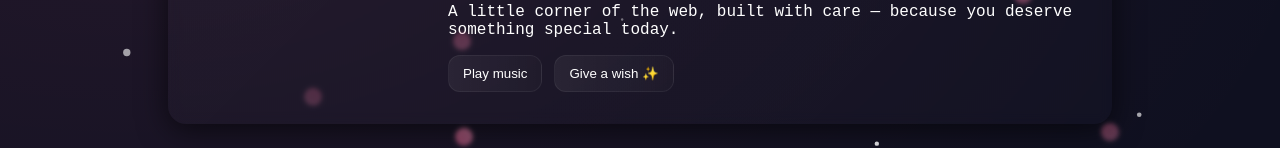
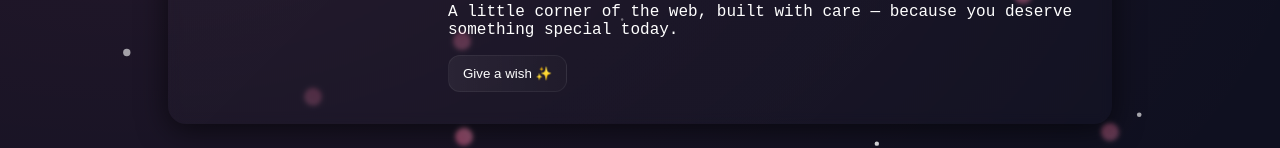
Before and after one commit to zainul-abuddien/bithday-, a plain HTML site: page index.html in a window 1280 px wide. Shown: the part 210-358 px from the top of the page. Drawn offline with Linux system fonts and the light colour scheme.

Commit message:
Remove Play music button from index.html

```diff
--- a/index.html
+++ b/index.html
@@ -74,7 +74,6 @@
         <div class="typing" id="typed"></div>
 
         <div style="margin-top:16px" class="controls">
-          <button id="playMusic">Play music</button>
           <button id="wishBtn">Give a wish ✨</button>
         </div>
 
```
